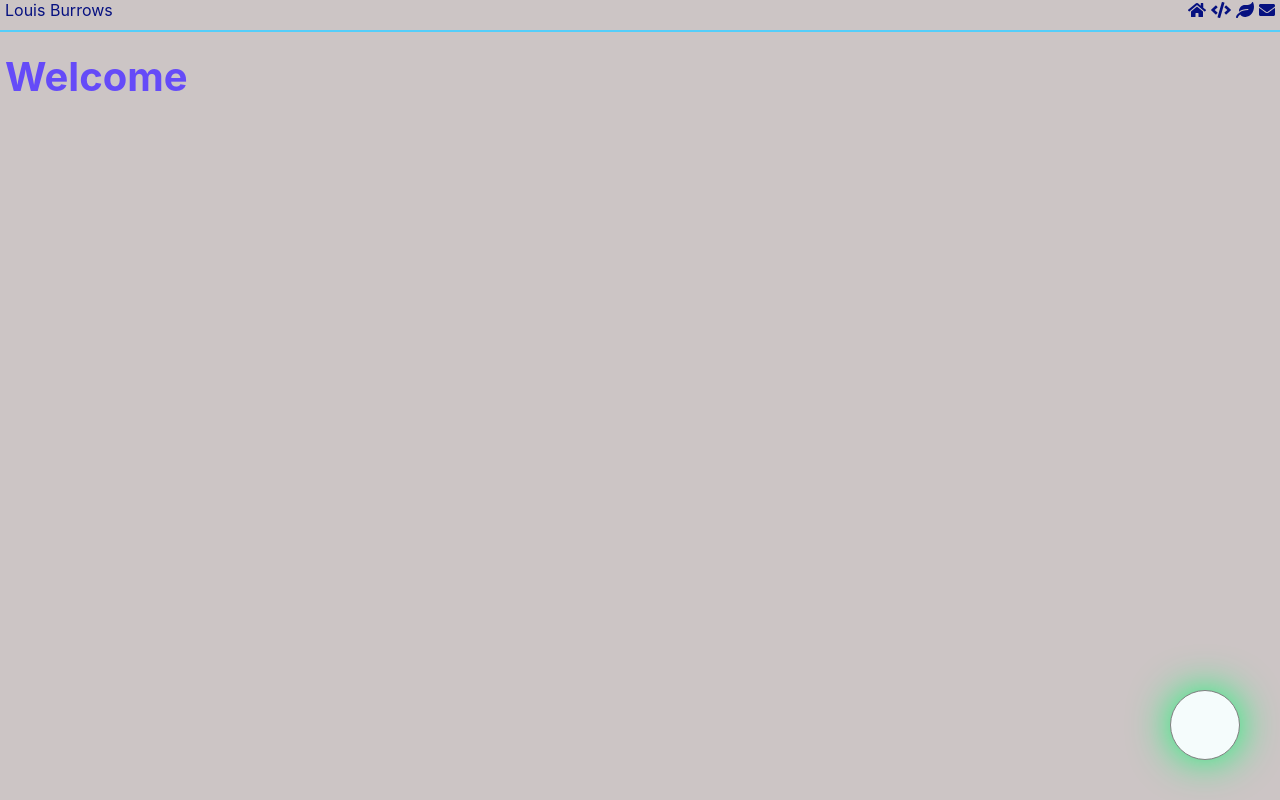
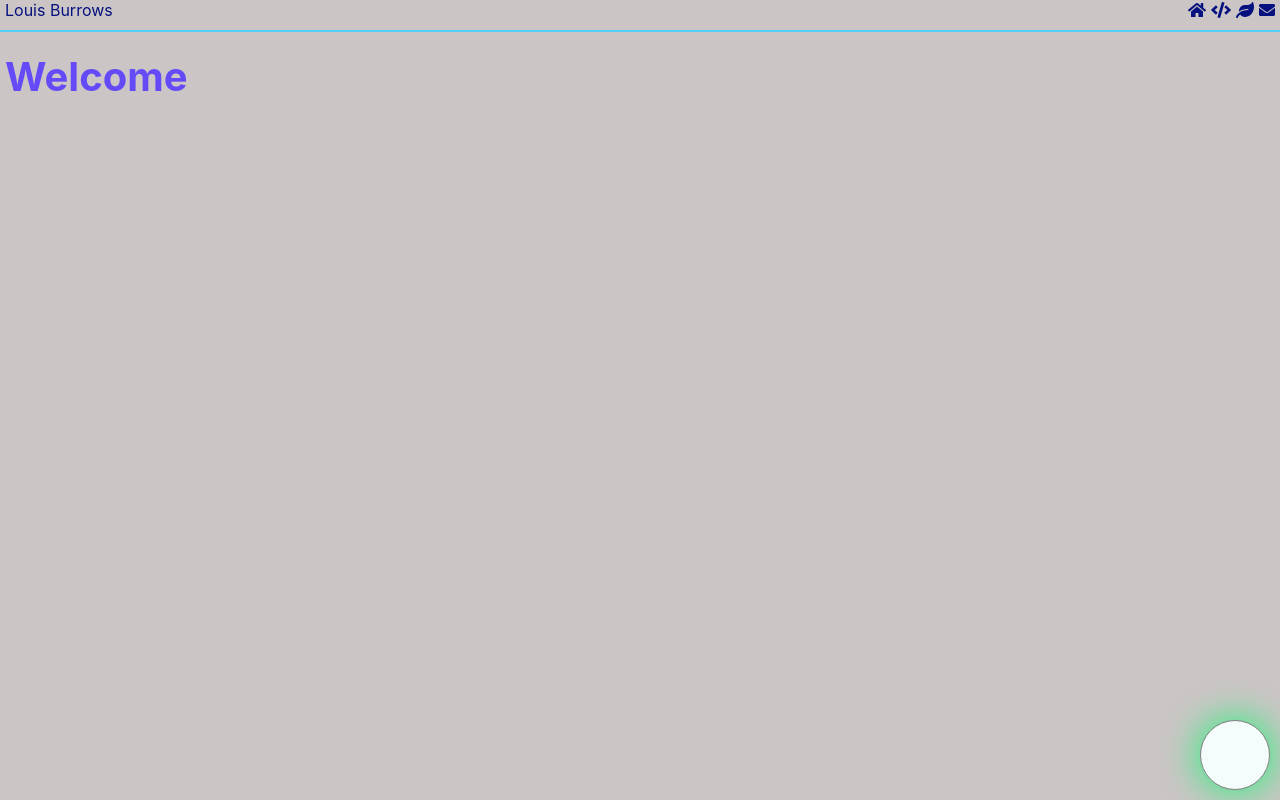
Before and after one commit to louis-burrows/portfolio-in-react, a React (Create React App) app: page / in a window 1280 px wide. Built offline with nearby package versions, Linux system fonts and the light colour scheme.

Commit message:
the circle still grows, but major changes will be made

```diff
--- a/src/containers/Home/Home.jsx
+++ b/src/containers/Home/Home.jsx
@@ -4,21 +4,27 @@ import styles from "./Home.module.scss"
 class Home extends Component {
   state = {
     circleIsExpanded: false,
+    showTreeInCircle: false,
   };
 
 
   expandCircle = () => {
     this.setState({ circleIsExpanded: !this.state.circleIsExpanded });
+    this.setState({ showTreeInCircle: !this.state.showTreeInCircle });
   };
+
+
 
   render() {
 
     const flipStyles = this.state.circleIsExpanded ? styles.openCircle : "";
 
+    const showTree = this.state.showTreeInCircle ? styles.treeVisible : "";
+
     return (
       <div>
         <h1 className={styles.homeTitle}>Welcome</h1>
-        <span className={`${styles.circle} ${flipStyles}`}
+        <span className={`${styles.circle} ${flipStyles} ${showTree}`}
         onClick={() => this.expandCircle()}></span>
 
       </div>
--- a/src/containers/Home/Home.module.scss
+++ b/src/containers/Home/Home.module.scss
@@ -13,17 +13,21 @@
   background-color: rgb(245, 252, 252);
   border: 1px grey solid;
   position: absolute;
-  bottom: 40px;
-  right: 40px;
+  bottom: 10px;
+  right: 10px;
   -webkit-animation: glow 1s ease-in-out infinite alternate;
   -moz-animation: glow 1.5s ease-in-out infinite alternate;
   animation: glow 1.5s ease-in-out infinite alternate;
-  transition: transform 2s;
+  transition: transform 3s;
   outline: none;
 
 
   &.openCircle {
-    transform: scale(6) translate(-30px, -30px);
+    transform: scale(3,3) translate(-30px, -30px);
+  }
+
+  &.treeVisible {
+    background-image: url("../../images/tree.png");
   }
 }
 
```
Also changed, not shown: src/images/tree.png (added).
